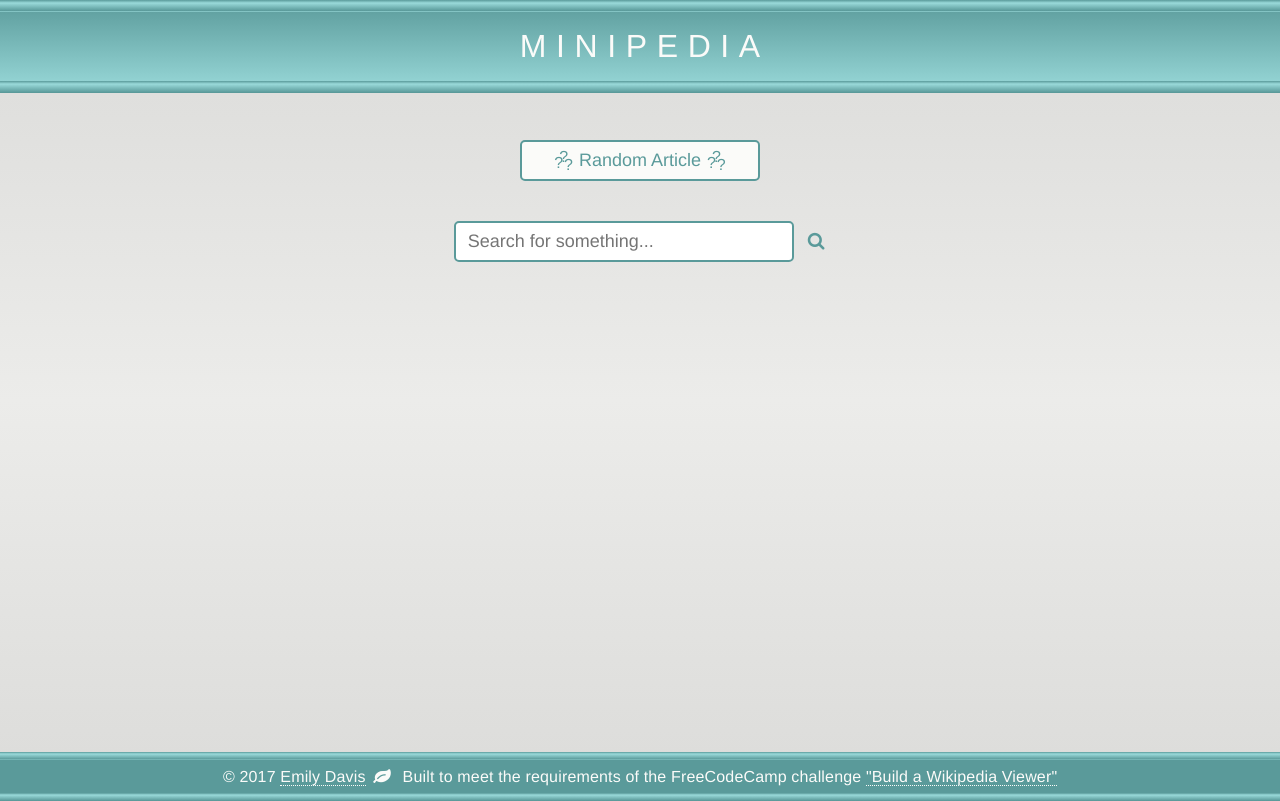
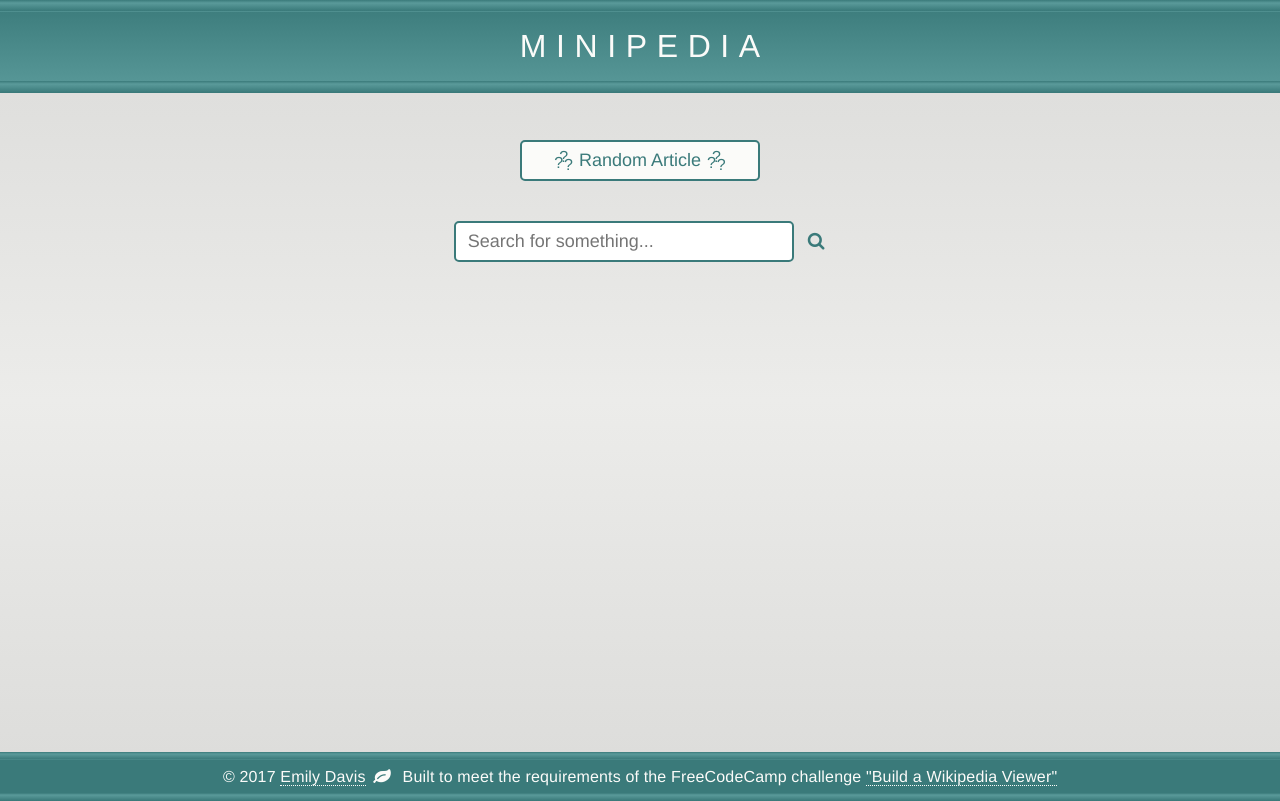
Before and after one commit to emilyanndavis/minipedia, an Angular app: page / in a window 1280 px wide. Built offline with nearby package versions, Linux system fonts and the light colour scheme.

Commit message:
Fixes color contrast & other accessibility issues

```diff
--- a/src/app/footer/footer.component.html
+++ b/src/app/footer/footer.component.html
@@ -9,14 +9,23 @@
 <p class="footer-content mobile">
     &copy; 2017 <a href="https://emilyanndavis.github.io">Emily Davis</a>
     <span class="mobile-extras">
-        <i class="spacer-icon fa" [ngClass]="spacerIcon"></i>
+        <i class="spacer-icon fa" [ngClass]="spacerIcon" aria-hidden="true"></i>
         Made with
     </span>
-    <i class="fa fa-heart"></i> + <i
-    class="fa fa-wikipedia-w"></i> + <a
-    class="free-code-camp-link"
+    <span aria-label="love">
+        <i class="fa fa-heart" aria-hidden="true"></i>
+    </span>
+    <span>+</span>
+    <span aria-label="Wikipedia">
+        <i class="fa fa-wikipedia-w" aria-hidden="true"></i>
+    </span>
+    <span>+</span>
+    <a class="free-code-camp-link"
         href="https://www.freecodecamp.org/challenges/build-a-wikipedia-viewer"
-        target="_blank"
-    ><i class="fa fa-free-code-camp"></i></a>
+        target="_blank">
+        <span aria-label="Free Code Camp">
+            <i class="fa fa-free-code-camp" aria-hidden="true"></i>
+        </span>
+    </a>
 </p>
 <div class="decorative-bumper bottom"></div>
--- a/src/app/search/search.component.html
+++ b/src/app/search/search.component.html
@@ -13,6 +13,6 @@
 </button>
 
 <form [formGroup]="searchForm" (ngSubmit)="search()">
-    <input #searchInput type="text" formControlName="searchTerm" placeholder="Search for something..." (keyup.Enter)="search()" />
+    <input #searchInput type="text" formControlName="searchTerm" title="Search for something..." placeholder="Search for something..." (keyup.Enter)="search()" />
     <button #searchButton class="search-btn" aria-label="search"><i class="fa fa-search" aria-hidden="true"></i></button>
 </form>
--- a/src/styles.scss
+++ b/src/styles.scss
@@ -22,8 +22,8 @@ $warm-gray: #dbdbd9;
 $light-warm-gray: #ececea;
 $lightest-warm-gray: #fbfbf9;
 $dark-bluish-gray: #202037;
-$dark-seafoam: #5a9a9a;
-$light-seafoam: #9adada;
+$dark-seafoam: #3a7a7a;
+$light-seafoam: #5a9a9a;
 
 .app-wrapper {
     min-height: calc(100% - 140px);
```
